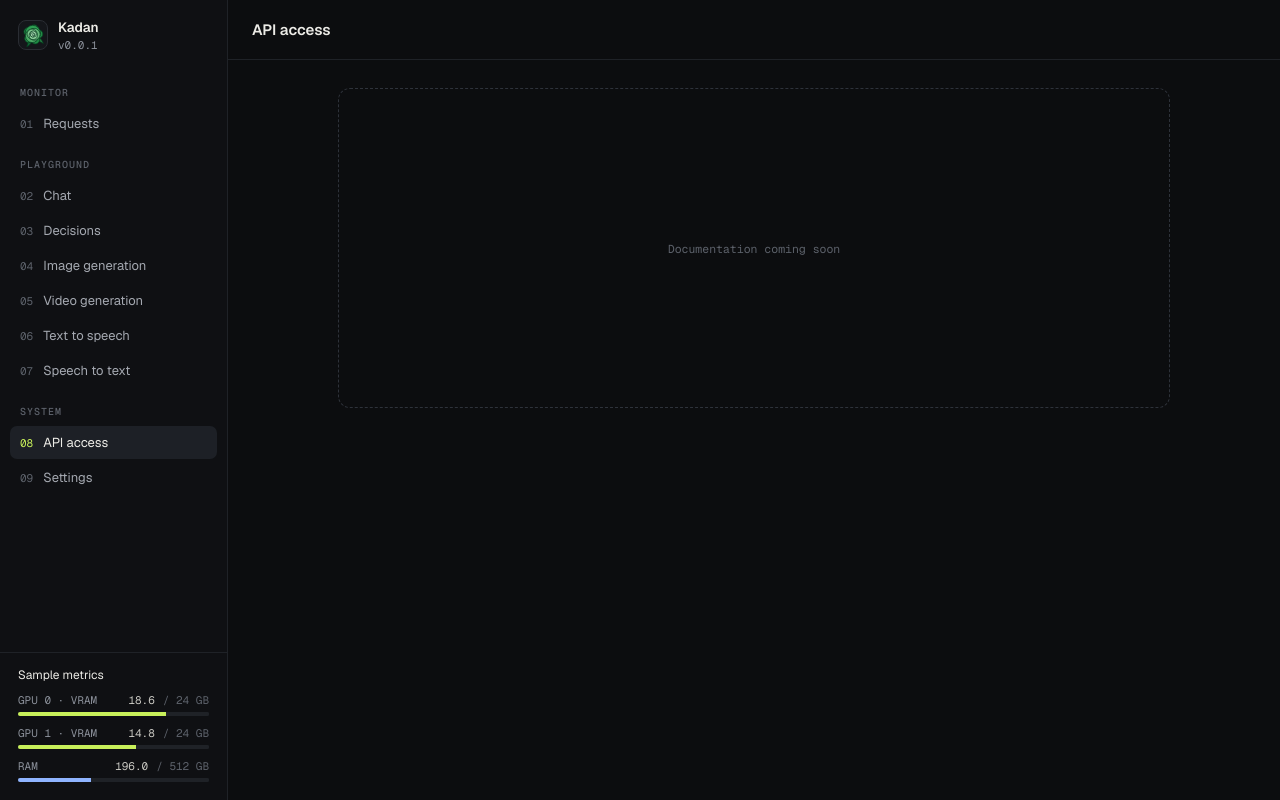
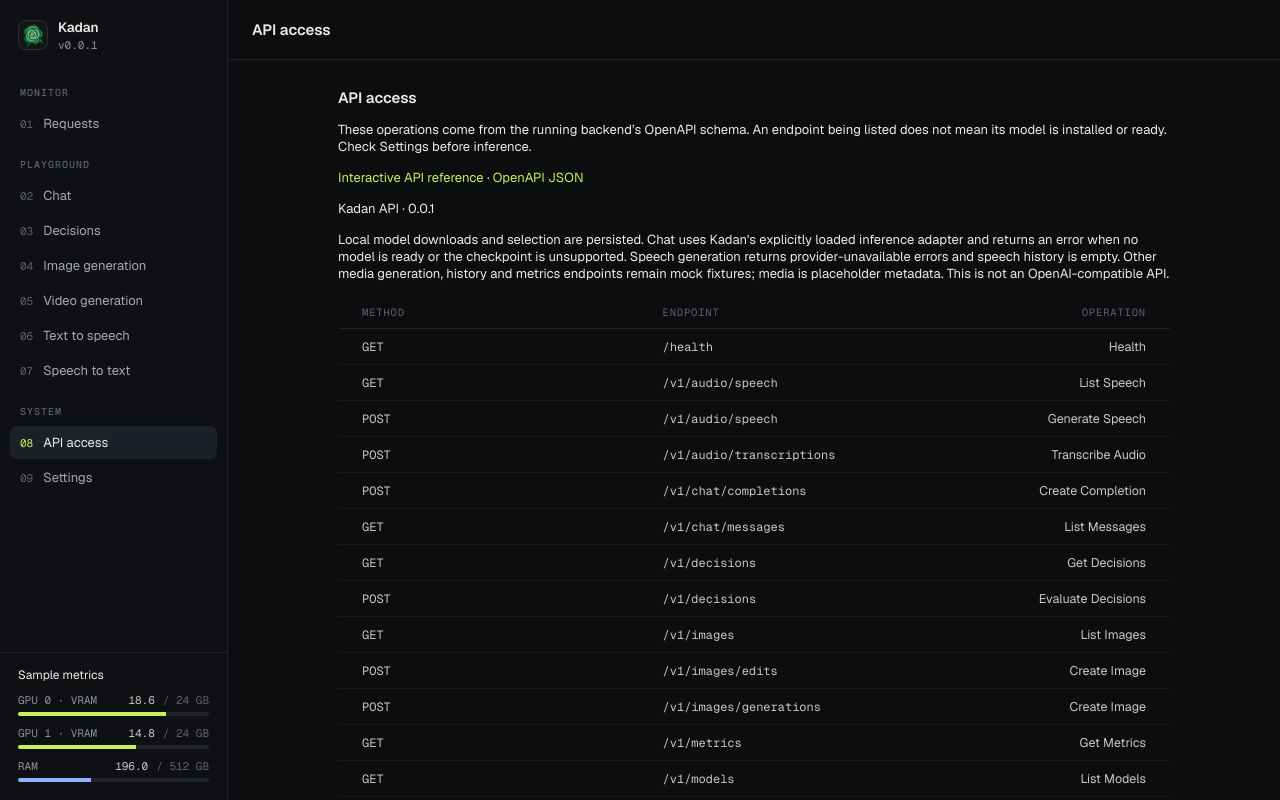
Before and after one commit to ghalrym/Kadan, a React (Vite) app in the folder frontend/: page /api in a window 1280 px wide. Built offline with nearby package versions, Linux system fonts and the light colour scheme.

Commit message:
Show live OpenAPI operations on API access page

```diff
--- a/frontend/src/pages/ApiAccessPage.tsx
+++ b/frontend/src/pages/ApiAccessPage.tsx
@@ -1,10 +1,56 @@
+import { useEffect, useState } from 'react'
+
+type Schema = {
+  info: { title: string; version: string; description?: string }
+  paths: Record<string, Record<string, { summary?: string; description?: string }>>
+}
+const methods = new Set(['get', 'post', 'put', 'patch', 'delete'])
+
 export default function ApiAccessPage() {
+  const [schema, setSchema] = useState<Schema | null>(null)
+  const [error, setError] = useState('')
+  const [refresh, setRefresh] = useState(0)
+  useEffect(() => {
+    const controller = new AbortController()
+    async function load() {
+      try {
+        const response = await fetch('/openapi.json', {
+          signal: AbortSignal.any([controller.signal, AbortSignal.timeout(15000)]),
+        })
+        if (!response.ok) throw new Error(`API schema returned HTTP ${response.status}`)
+        const data = await response.json() as Schema
+        if (!data.info?.title || !data.paths || typeof data.paths !== 'object') {
+          throw new Error('The API returned an invalid OpenAPI schema.')
+        }
+        if (!controller.signal.aborted) setSchema(data)
+      } catch (failure) {
+        if (!controller.signal.aborted) setError(failure instanceof Error ? failure.message : 'Cannot reach the API.')
+      }
+    }
+    void load()
+    return () => controller.abort()
+  }, [refresh])
+
   return (
     <div className="scroll-page">
-      <div className="settings-layout">
-        <div className="documentation-placeholder">
-          Documentation coming soon
-        </div>
+      <div className="settings-layout stack">
+        <h2>API access</h2>
+        <p>These operations come from the running backend’s OpenAPI schema. An endpoint being listed does not mean its model is installed or ready. Check Settings before inference.</p>
+        <p><a href="/docs" target="_blank" rel="noreferrer">Interactive API reference</a> · <a href="/openapi.json" target="_blank" rel="noreferrer">OpenAPI JSON</a></p>
+        {error && <div role="alert">{error} <button type="button" onClick={() => { setError(''); setSchema(null); setRefresh(value => value + 1) }}>Retry</button></div>}
+        {!schema && !error && <p role="status">Loading API schema…</p>}
+        {schema && <>
+          <p>{schema.info.title} · {schema.info.version}</p>
+          <p>{schema.info.description}</p>
+          <table className="request-table">
+            <thead><tr><th>Method</th><th>Endpoint</th><th>Operation</th></tr></thead>
+            <tbody>{Object.entries(schema.paths).flatMap(([path, operations]) =>
+              Object.entries(operations).filter(([method]) => methods.has(method)).map(([method, operation]) =>
+                <tr key={`${method}:${path}`}><td className="mono">{method.toUpperCase()}</td><td className="mono">{path}</td><td>{operation.summary ?? operation.description ?? ''}</td></tr>,
+              ),
+            )}</tbody>
+          </table>
+        </>}
       </div>
     </div>
   )
--- a/frontend/vite.config.ts
+++ b/frontend/vite.config.ts
@@ -8,6 +8,8 @@
     proxy: {
       '/v1': process.env.API_PROXY_TARGET ?? 'http://127.0.0.1:8000',
       '/health': process.env.API_PROXY_TARGET ?? 'http://127.0.0.1:8000',
+      '/openapi.json': process.env.API_PROXY_TARGET ?? 'http://127.0.0.1:8000',
+      '/docs': process.env.API_PROXY_TARGET ?? 'http://127.0.0.1:8000',
     },
     watch: {
       // Poll bind-mounted files when running inside Docker.
```
